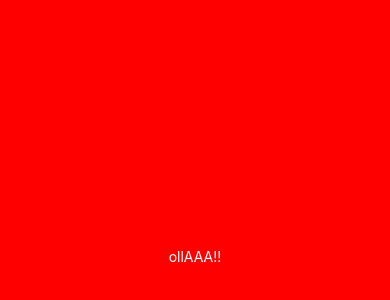
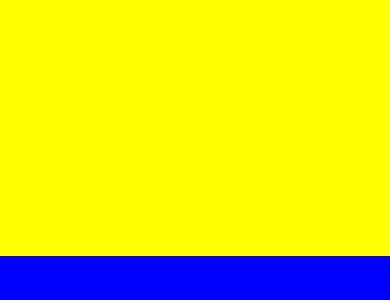
Before and after one commit to 812jay/fokin-weather, a React Native app: screen / in a window 390 px wide. Shown: the part 166-466 px from the top of the page. Built offline with nearby package versions, Linux system fonts and the light colour scheme.

Commit message:
#1.0 Layouts with Flexbox in React Native

```diff
--- a/App.js
+++ b/App.js
@@ -5,8 +5,8 @@
 export default function App() {
   return (
     <View style={styles.container}>
-      <Text style={styles.text}>ollAAA!!</Text>
-      <StatusBar style="auto" />
+      <View style={styles.yellowView} />
+      <View style={styles.blueView} />
     </View>
   );
 }
@@ -14,11 +14,13 @@
 const styles = StyleSheet.create({
   container: {
     flex: 1,
-    backgroundColor: "red",
-    alignItems: "center",
-    justifyContent: "center",
   },
-  text: {
-    color: "white",
+  yellowView: {
+    flex: 1,
+    backgroundColor: "yellow",
+  },
+  blueView: {
+    flex: 1,
+    backgroundColor: "blue",
   },
 });
```
